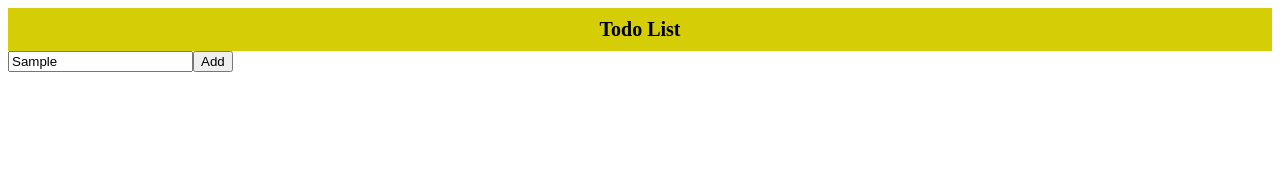
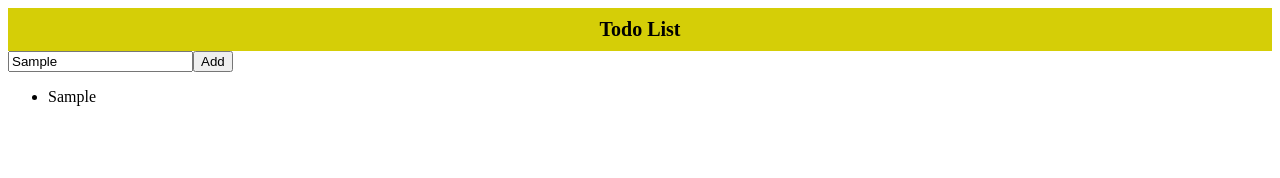
Before and after one commit to Nayem73/Projects, a React (Vite) app in the folder todo-app/: page / in a window 1280 px wide. Both pictures are taken after typing "Sample" into the empty fields and a click on the button "Add". Shown: the top 178 px of the page. Built offline with nearby package versions, Linux system fonts and the light colour scheme.

Commit message:
Todo now works perfectly!

```diff
--- a/todo-app/src/components/Form.jsx
+++ b/todo-app/src/components/Form.jsx
@@ -2,10 +2,11 @@
 
 export default function Form() {
   const [todo, setTodo] = useState("");
+  const [todos, setTodos] = useState([]);
 
   function buttonClickEvent(event) {
     event.preventDefault();
-    console.log("button clicked");
+    setTodos([...todos, todo]);
   }
 
   return (
@@ -18,6 +19,11 @@
       <button onClick={(event) => buttonClickEvent(event)} type="submit">
         Add
       </button>
+      <ul>
+        {todos.map((todo) => (
+          <li key={todo}>{todo}</li>
+        ))}
+      </ul>
     </form>
   );
 }
```
